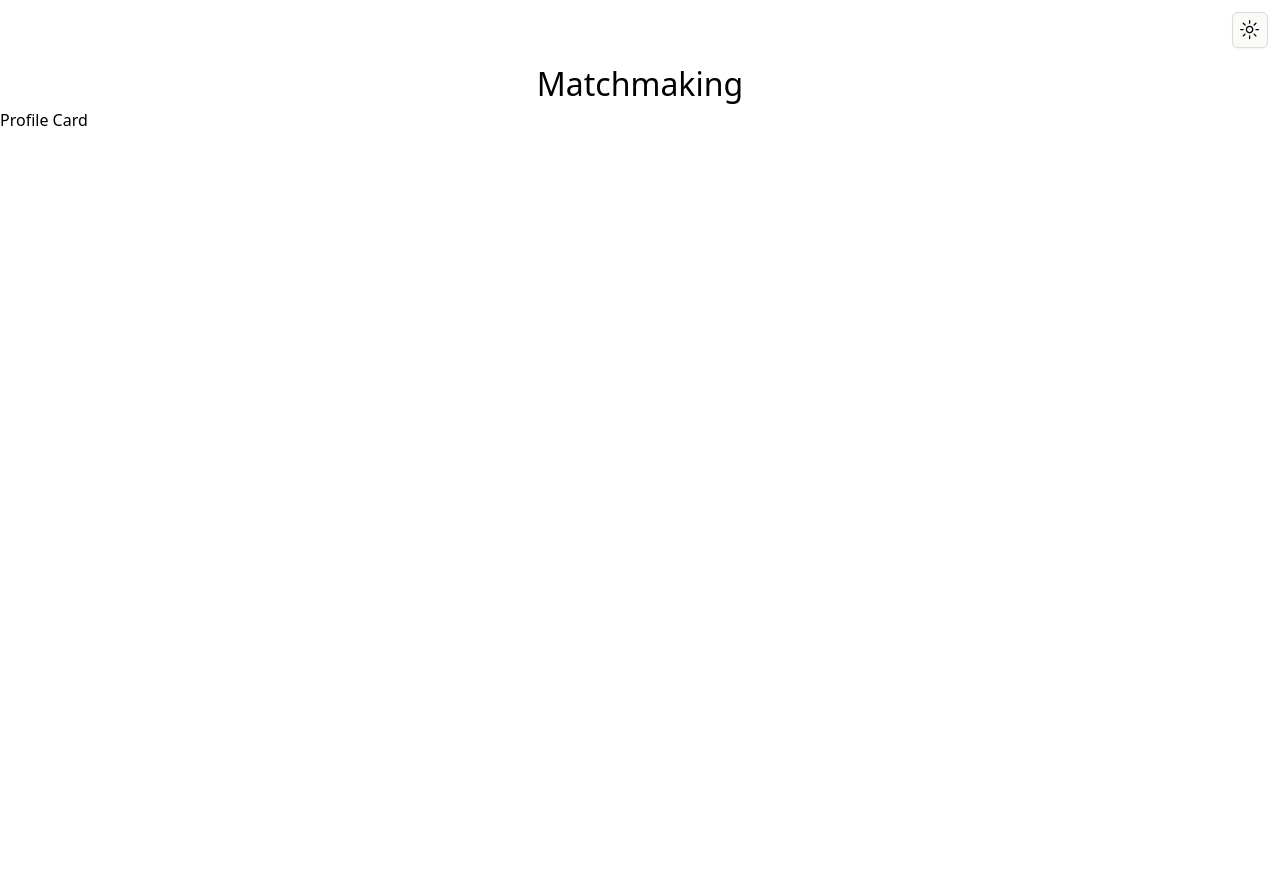
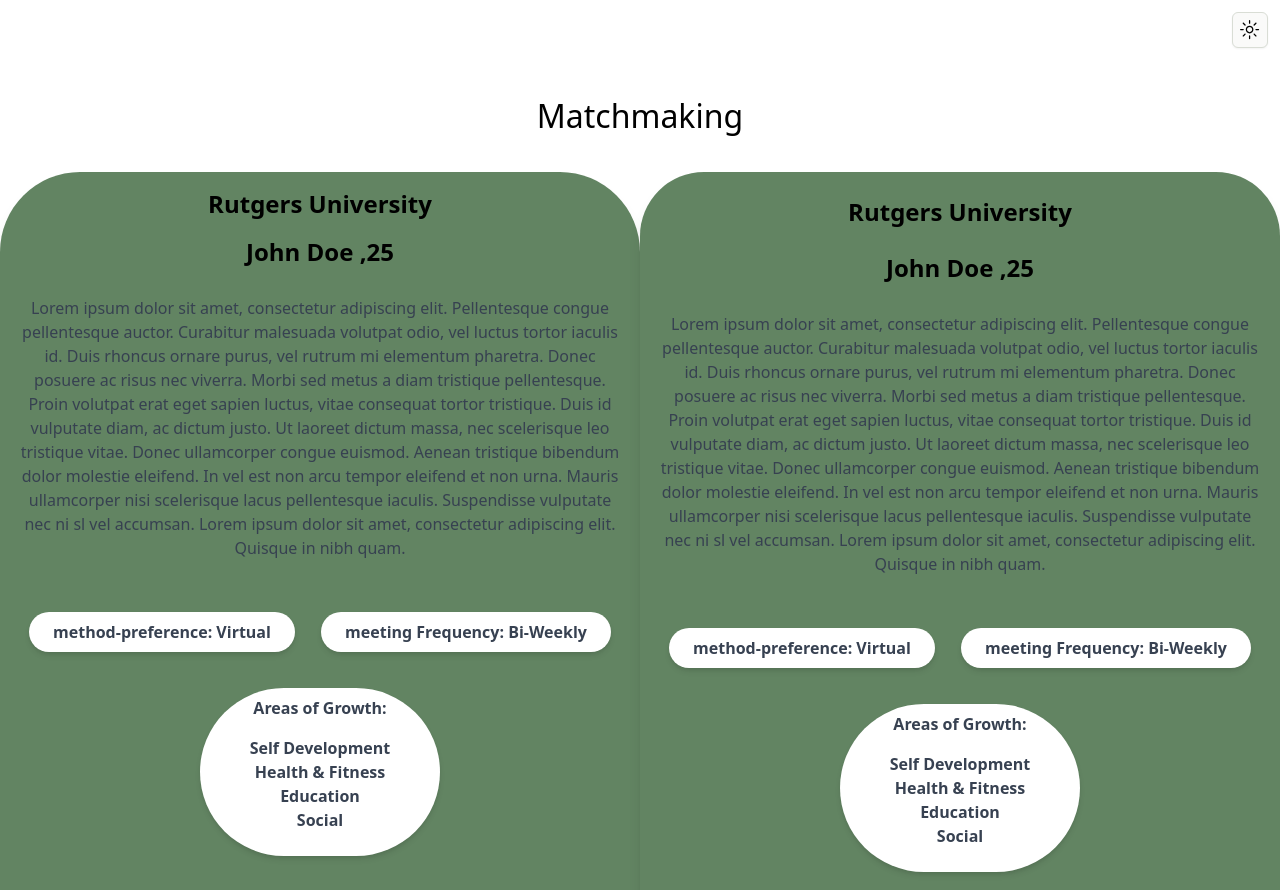
Before and after one commit to RiosNicholas/accountabuddy, a Next.js app: page /discover in a window 1280 px wide. Shown: the top 890 px of the page. Before the commit the page ends 800 px from the top, so only its background shows below. Built offline with nearby package versions, Linux system fonts and the light colour scheme.

Commit message:
Built the base for the mathcing making view

```diff
--- a/app/discover/page.tsx
+++ b/app/discover/page.tsx
@@ -1,5 +1,5 @@
 "use client"
-
+import Image from "next/image";
 export default function MatchMaking() {
     const dummyData = {
         'name': "Corbin Grosso",
@@ -21,7 +21,110 @@ export default function MatchMaking() {
                 <h1>Matchmaking</h1>
             </div>
             <div id="MatchMakingBody">
-                <ProfileCard />
+
+            <div id="profile-card1" className="w-[40rem] rounded-[5rem] overflow-hidden bg-primary shadow-lg text-center">
+
+
+                    <div id="profile-details">
+                    <div id="profile-college" className="p-4 text-2xl font-bold text-black">Rutgers University </div>
+                        <div id="profile-name" className=" text-2xl font-bold text-black">John Doe ,25</div>
+                        <div id="profile-bio" className="p-5 text-base mt-2 text-gray-700">Lorem ipsum dolor sit amet, consectetur adipiscing elit. Pellentesque congue pellentesque auctor.
+                            Curabitur malesuada volutpat odio, vel luctus tortor iaculis id. Duis rhoncus ornare purus, vel rutrum mi elementum
+                            pharetra. Donec posuere ac risus nec viverra. Morbi sed metus a diam tristique pellentesque. Proin volutpat erat eget
+                            sapien luctus, vitae consequat tortor tristique. Duis id vulputate diam, ac dictum justo. Ut laoreet dictum massa,
+                            nec scelerisque leo tristique vitae. Donec ullamcorper congue euismod. Aenean tristique bibendum dolor molestie eleifend.
+                            In vel est non arcu tempor eleifend et non urna. Mauris ullamcorper nisi scelerisque lacus pellentesque iaculis. Suspendisse vulputate nec ni
+                            sl vel accumsan. Lorem ipsum dolor sit amet, consectetur adipiscing elit. Quisque in nibh quam.</div>
+                    </div>
+
+
+                    <div id="profile-interests" className="flex justify-around mt-4 p-4">
+                        <div className="bg-white py-2 px-6 rounded-full shadow-md text-gray-700 font-semibold">
+                            method-preference: Virtual
+                        </div>
+                        <div className="bg-white py-2 px-6 rounded-full shadow-md text-gray-700 font-semibold">
+                            meeting Frequency: Bi-Weekly
+                        </div>
+                    </div>
+
+                    <div id="areas-growth" className="p-5 flex justify-center">
+                    <div className="w-[15rem] bg-white py-2 px-6 rounded-full shadow-md text-gray-700 font-semibold ">
+                            <div>
+                                Areas of Growth:
+                                <ul className="py-4 px-4">
+                                    <li>Self Development</li>
+                                    <li>Health & Fitness</li>
+                                    <li>Education</li>
+                                    <li>Social</li>
+                                </ul>
+                            </div>
+                    </div>
+                    </div>
+
+
+
+
+                    <div id="profile-actions" className="flex justify-around p-4">
+                    <button id="like-button" className="bg-white border-none rounded-full w-12 h-12 text-2xl cursor-pointer shadow-md hover:shadow-lg text-green-500">✖</button>
+                    <button id="dislike-button" className="bg-white border-none rounded-full w-12 h-12 text-2xl cursor-pointer shadow-md hover:shadow-lg text-red-500">✋</button>
+                    </div>
+                </div>
+
+
+                <div id="profile-card2" className="w-[40rem]  rounded-[4rem] overflow-hidden bg-primary shadow-lg text-center">
+
+
+                    <div id="profile-details">
+                    <div id="profile-college" className="p-6 text-2xl font-bold text-black">Rutgers University </div>
+                        <div id="profile-name" className="text-2xl font-bold text-black">John Doe ,25</div>
+                        <div id="profile-bio" className=" p-5 text-base mt-2 text-gray-700">Lorem ipsum dolor sit amet, consectetur adipiscing elit. Pellentesque congue pellentesque auctor.
+                            Curabitur malesuada volutpat odio, vel luctus tortor iaculis id. Duis rhoncus ornare purus, vel rutrum mi elementum
+                            pharetra. Donec posuere ac risus nec viverra. Morbi sed metus a diam tristique pellentesque. Proin volutpat erat eget
+                            sapien luctus, vitae consequat tortor tristique. Duis id vulputate diam, ac dictum justo. Ut laoreet dictum massa,
+                            nec scelerisque leo tristique vitae. Donec ullamcorper congue euismod. Aenean tristique bibendum dolor molestie eleifend.
+                            In vel est non arcu tempor eleifend et non urna. Mauris ullamcorper nisi scelerisque lacus pellentesque iaculis. Suspendisse vulputate nec ni
+                            sl vel accumsan. Lorem ipsum dolor sit amet, consectetur adipiscing elit. Quisque in nibh quam.</div>
+                    </div>
+
+
+                    <div id="profile-interests" className="flex justify-around mt-4 p-4">
+                        <div className="bg-white py-2 px-6 rounded-full shadow-md text-gray-700 font-semibold">
+                            method-preference: Virtual
+                        </div>
+                        <div className="bg-white py-2 px-6 rounded-full shadow-md text-gray-700 font-semibold">
+                            meeting Frequency: Bi-Weekly
+                        </div>
+                    </div>
+
+                    <div id="areas-growth" className="p-5 flex justify-center">
+                    <div className="w-[15rem] bg-white py-2 px-6 rounded-full shadow-md text-gray-700 font-semibold ">
+                            <div>
+                                Areas of Growth:
+                                <ul className="py-4 px-4">
+                                    <li>Self Development</li>
+                                    <li>Health & Fitness</li>
+                                    <li>Education</li>
+                                    <li>Social</li>
+                                </ul>
+                            </div>
+                    </div>
+                    </div>
+
+
+
+
+                    <div id="profile-actions" className="flex justify-around p-4">
+                    <button id="like-button" className="bg-white border-none rounded-full w-12 h-12 text-2xl cursor-pointer shadow-md hover:shadow-lg text-green-500">✖</button>
+                    <button id="dislike-button" className="bg-white border-none rounded-full w-12 h-12 text-2xl cursor-pointer shadow-md hover:shadow-lg text-red-500">✋</button>
+                    </div>
+                </div>
+
+
+
+
+
+
+
             </div>
         </div>
     );
--- a/app/globals.css
+++ b/app/globals.css
@@ -63,4 +63,10 @@
 #MatchMakingHeader {
   text-align:center;
   font-size: 2rem;
+  padding: 2rem;
 }
+#MatchMakingBody{
+  display: flex;
+  justify-content: space-evenly;
+
+}
```
